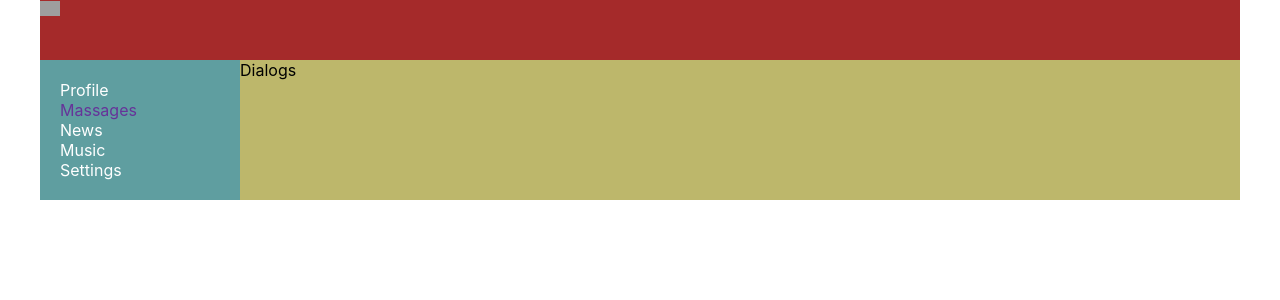
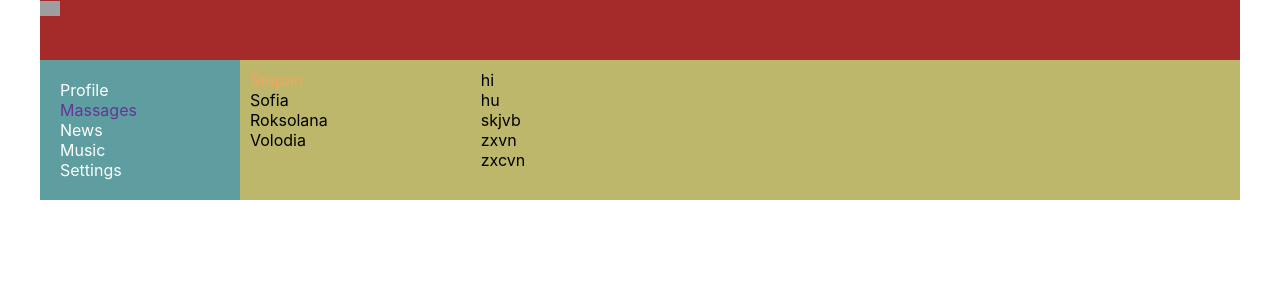
Before and after one commit to antoniakstepan/proba, a React (Create React App) app: page /dialogs in a window 1280 px wide. Shown: the top 300 px of the page. Built offline with nearby package versions, Linux system fonts and the light colour scheme; grey boxes are pictures that could not be loaded.

Commit message:
Dialogs Style1

```diff
--- a/src/Components/Dialogs/Dialogs.jsx
+++ b/src/Components/Dialogs/Dialogs.jsx
@@ -1,10 +1,35 @@
 import React from 'react';
-import classes from'./Dialogs.module.css';
+import classes from './Dialogs.module.css';
 
-const Dialogs= (props)=>{
-    return(
-        <div>
-            Dialogs
+const Dialogs = (props) => {
+    return (
+        <div className={classes.dialogs}>
+
+            <div className={classes.dialogsItems}>
+                <div className={classes.item + ' ' +classes.active}>
+                    Stepan
+               </div>
+                <div className={classes.item}>
+                    Sofia
+               </div>
+                <div className={classes.item}>
+                    Roksolana
+               </div>
+
+
+                <div className={classes.item}>
+                    Volodia
+               </div>
+
+
+            </div>
+            <div className={classes.messages}>
+                <div className={classes.message}>hi</div>
+                <div className={classes.message}>hu</div>
+                <div className={classes.message}>skjvb</div>
+                <div className={classes.message}>zxvn</div>
+                <div className={classes.message}>zxcvn</div>
+            </div>
         </div>
     )
 }
--- a/src/Components/Dialogs/Dialogs.module.css
+++ b/src/Components/Dialogs/Dialogs.module.css
@@ -0,0 +1,19 @@
+.dialogs{
+  display: grid;
+  grid-template-columns: 3fr  10fr;
+}
+.dialogsItems{
+ padding: 10px;
+}
+.item{
+
+}
+.dialogsItems .active{
+    color: sandybrown;
+}
+.messages{
+padding: 10px;
+}
+.message{
+
+}
```
